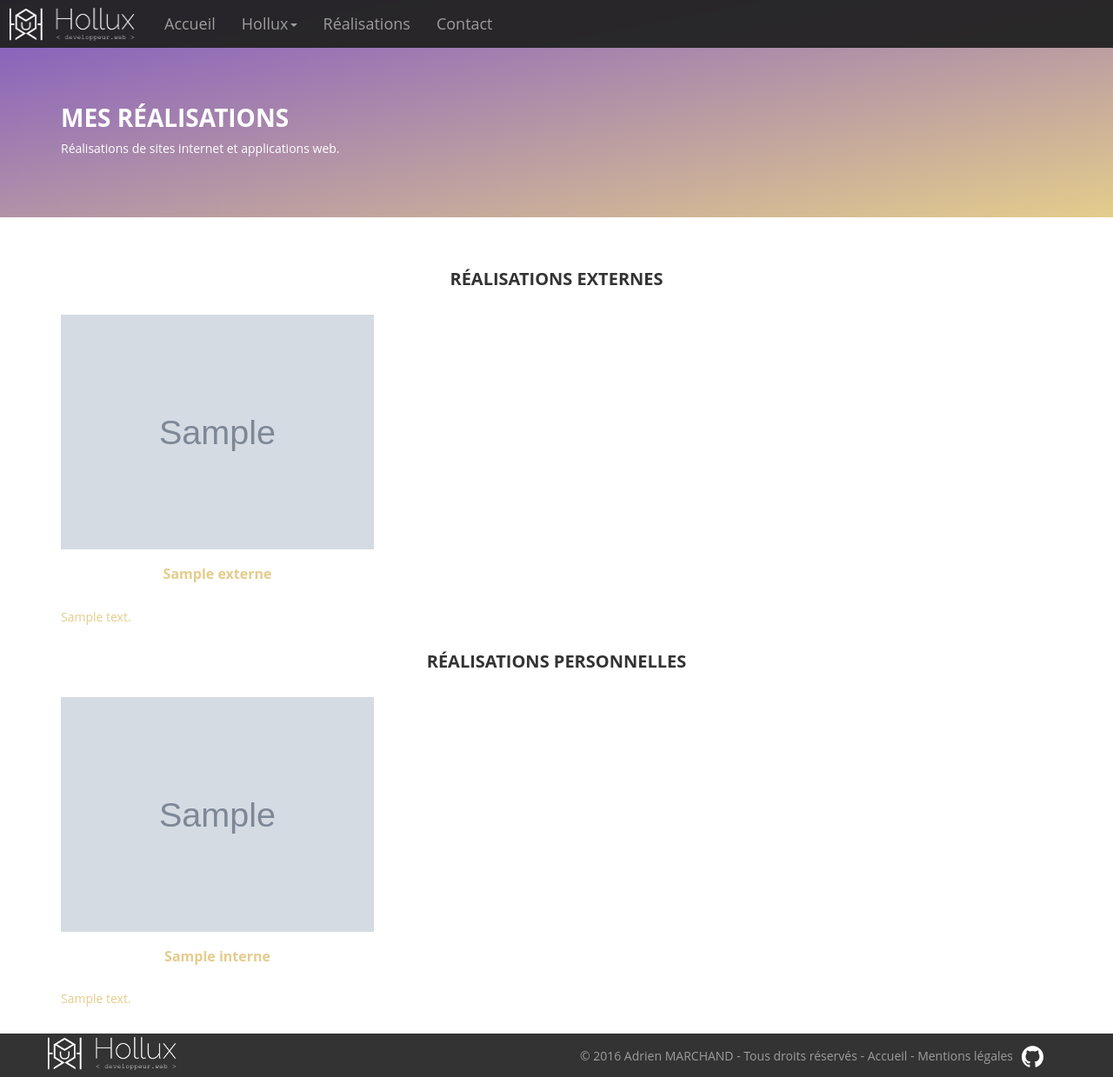
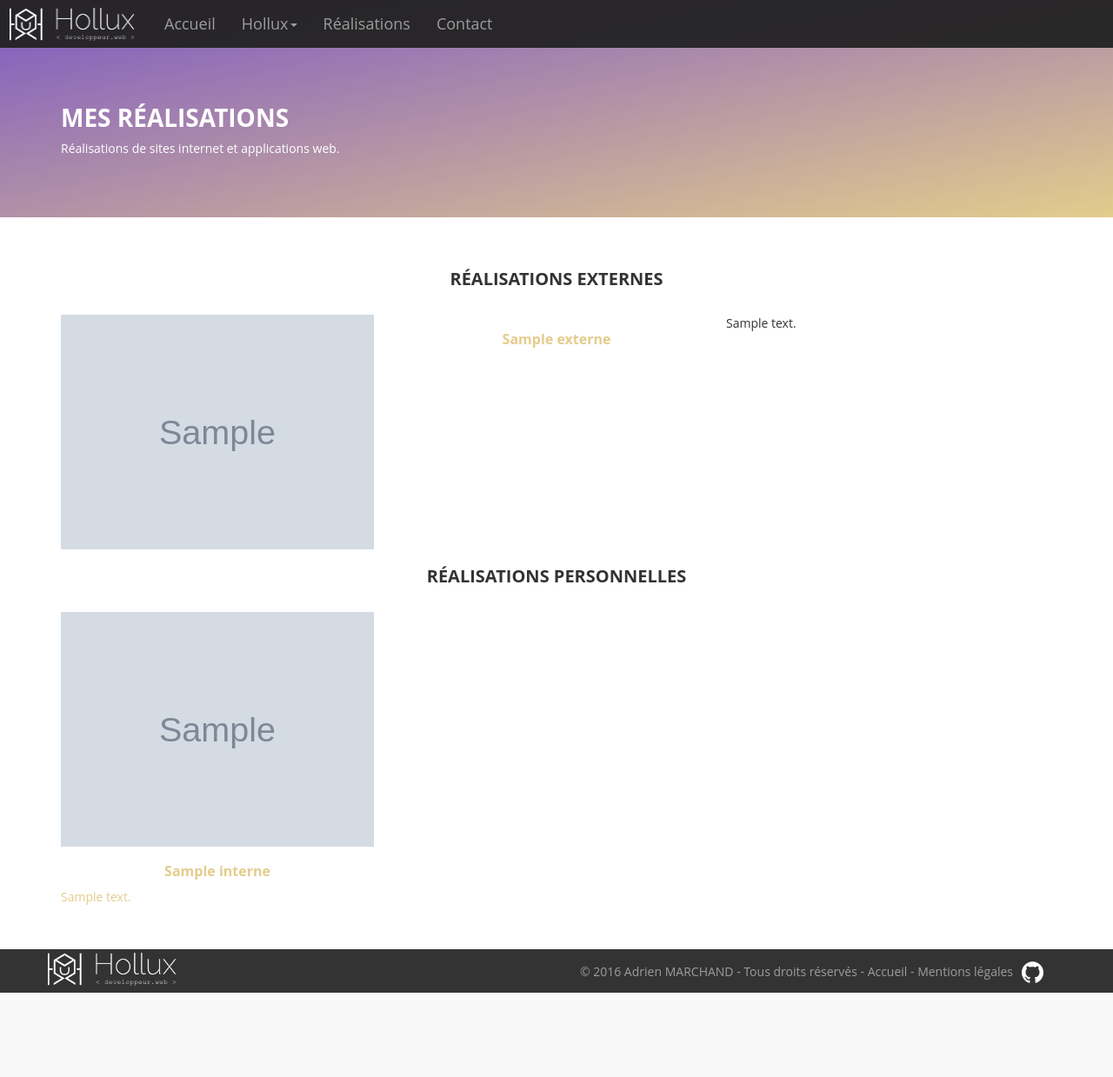
Before and after one commit to Hollux/HolluxLand4, a Symfony app: template templates/hollux/realisations.html.twig in a window 1280 px wide. Shown: the whole page at 87% size. After the commit the page ends 1142 px from the top, so only its background shows below. Run offline with Twig, Linux system fonts and the light colour scheme; the template is opened without the code that fills it: most values are stand-ins (such as "Sample title", 1, 10 or a date in 2020); grey boxes marked "Sample" are stand-in pictures; some libraries are stand-ins or nearby versions.

Commit message:
fix page realisations

```diff
--- a/public/css/hollux.css
+++ b/public/css/hollux.css
@@ -498,7 +498,10 @@ div.allProjects:hover, div.allProjects:focus, div.allProjects:active{
 ==================== */
 .realisations a h3 {
   text-align:center;
-  margin-bottom:30px;
+  margin-bottom:10px;
+}
+.realisations p {
+    margin-bottom:30px;
 }
 
 /* ========================
--- a/templates/hollux/realisations.html.twig
+++ b/templates/hollux/realisations.html.twig
@@ -14,10 +14,10 @@
             {% for externe in realisations.externes %}
 
                 <a class='col-md-4 col-sm-6' href="{{ externe.url }}" target="_blank">
-                    <img src="{{ asset( externe.img) }}" alt="{{ externe.imgAlt }}">
-                    <h3 class="text-center">{{ externe.title }}</h3>
+                    <img src="{{ asset( externe.img) }}" alt="{{ externe.imgAlt }}"></a>
+            <a class='col-md-4 col-sm-6' href="{{ externe.url }}" target="_blank"> <h3 class="text-center">{{ externe.title }}</h3></a>
                     <p>{{ externe.content }}</p>
-                </a>
+
 
                 {% if loop.index is divisible by(3) and not loop.last %}
         </div>
```
